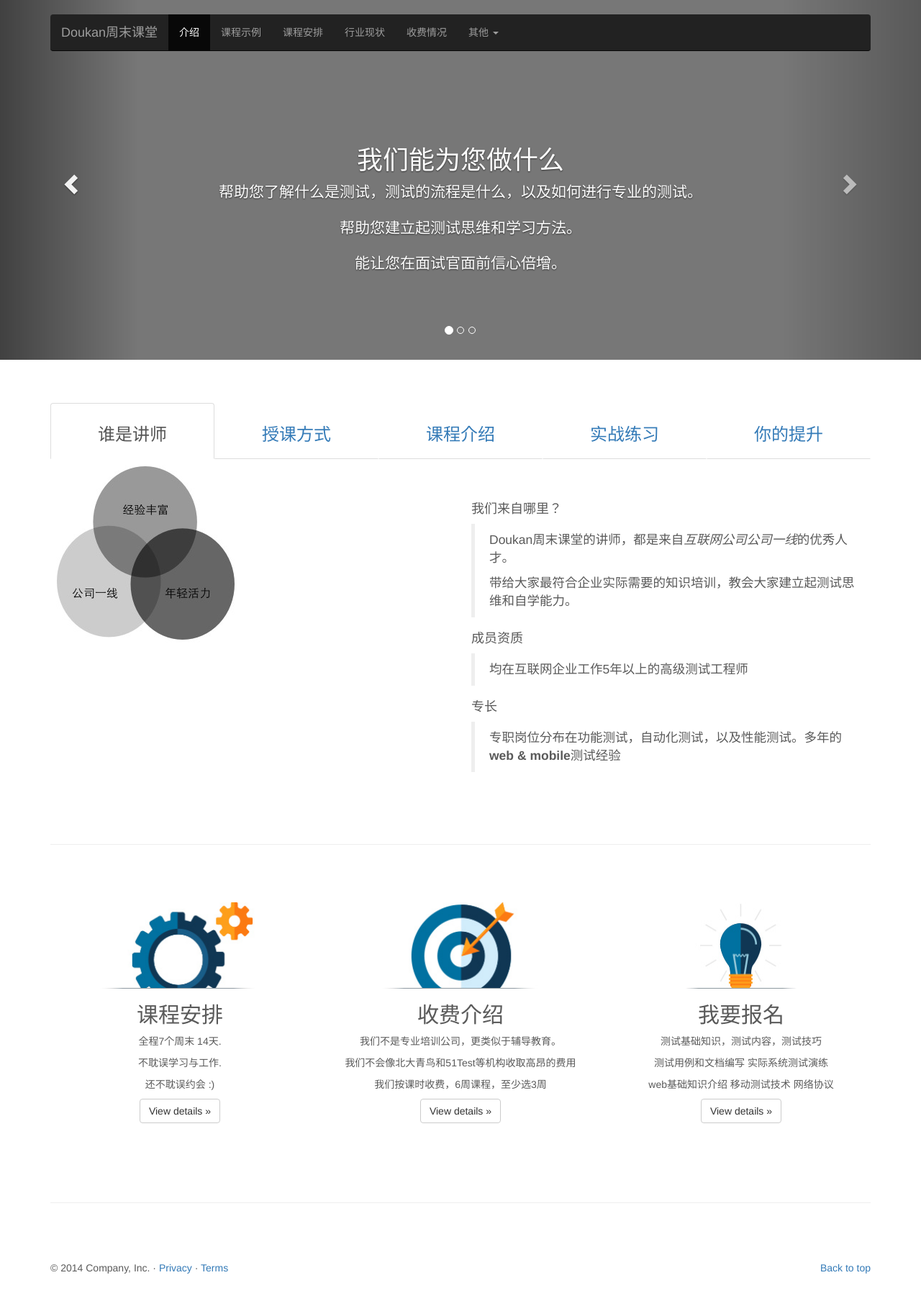
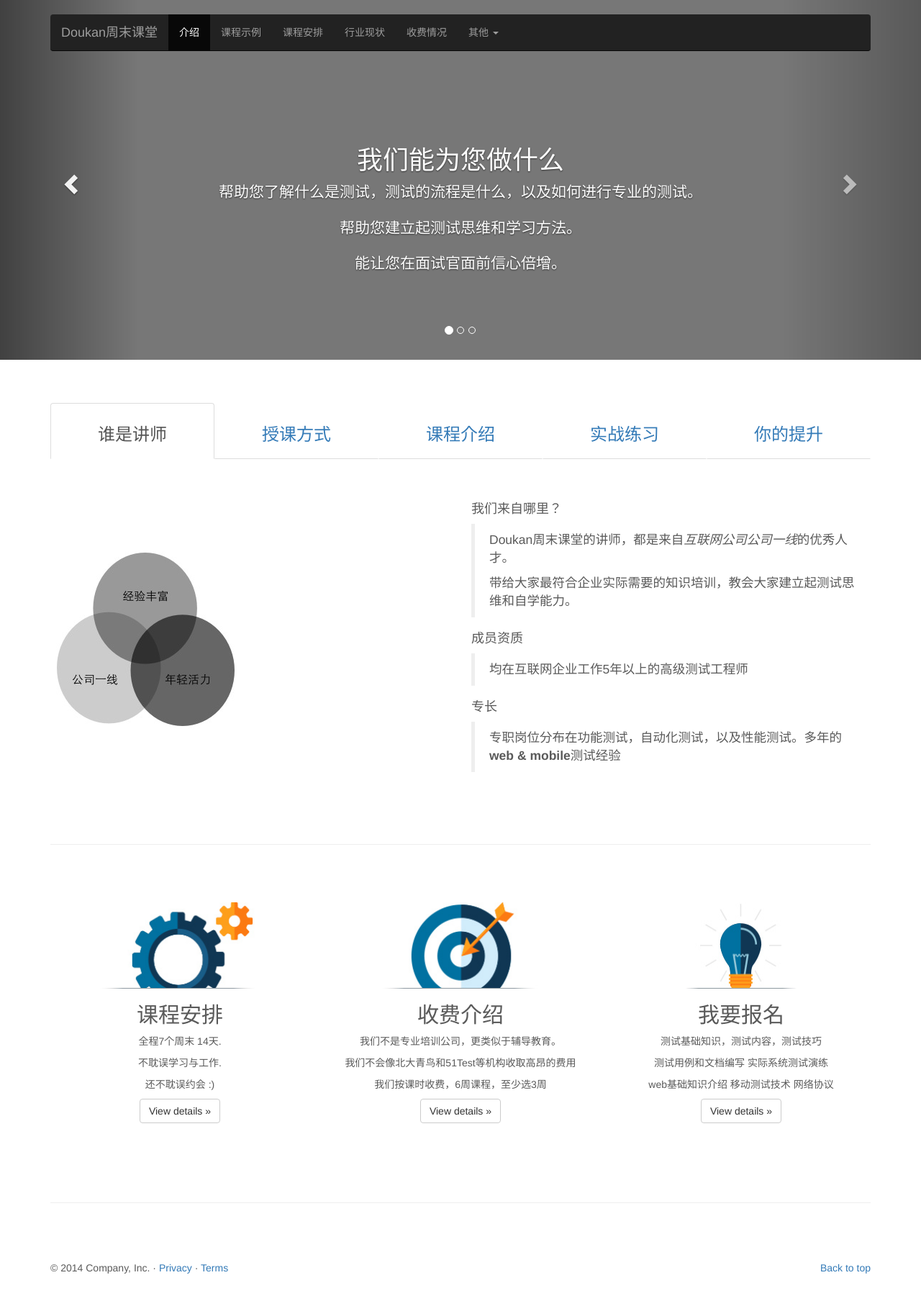
Before and after one commit to guming/myblog, a Jekyll site: the page home.html, which Jekyll copies as it is, in a window 1280 px wide. Shown: the whole page at 72% size. Built offline with Jekyll 4.4.1, drawn with Linux system fonts in a browser that asks for light colours; nearby versions of some CDN libraries.

Commit message:
new page

```diff
--- a/home.html
+++ b/home.html
@@ -210,8 +210,12 @@
          <div class="tab-pane fade in active" id="a1">
             <div class="row">
               <div class="col-md-6">
-             <img class="img-rounded" src="assets/images/d5.jpg" >
-            </div>
+                 <p><br /></p>
+                <p><br /></p>
+                 <p><br /></p>
+                  <p><br /></p>
+                <img class="img-rounded" src="assets/images/d5.jpg" >
+              </div>
             <div class="col-md-6">
               <p><br /></p>
               <p><br /></p>
```
